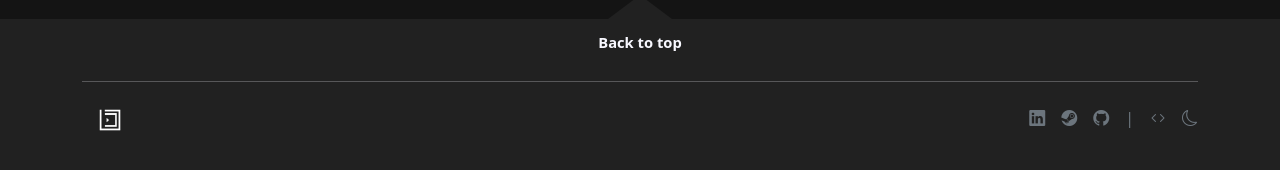
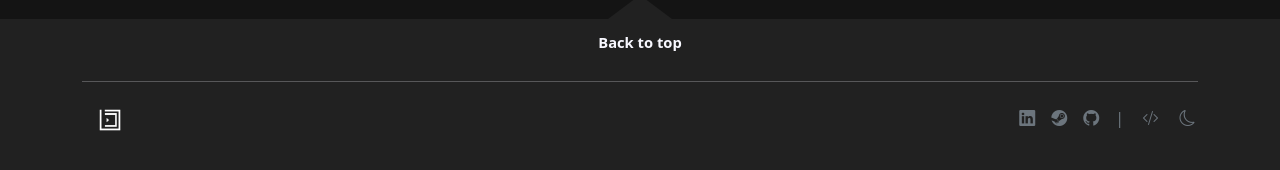
Before and after one commit to davemcdowell/portfolio, a Jekyll site: the page built from index.html, in a window 1280 px wide and 1400 px high, scrolled down 1083 px. Shown: the part 1222-1392 px from the top of the window. Built offline with Jekyll 4.4.1, drawn with Linux system fonts in a browser that asks for light colours; nearby versions of some CDN libraries.

Commit message:
footer edits

```diff
--- a/_includes/footer.html
+++ b/_includes/footer.html
@@ -11,7 +11,7 @@
             <li class="ms-3"><a href="{{ site.steam_url }}" data-bs-trigger="hover" data-bs-toggle="tooltip" data-bs-placement="top" title="Steam" target="_blank" rel="noopener"><i class="bi bi-steam"></i></a></li>
             <li class="ms-3"><a href="{{ site.github_url }}" data-bs-trigger="hover" data-bs-toggle="tooltip" data-bs-placement="top" title="GitHub" target="_blank" rel="noopener"><i class="bi bi-github"></i></a></li>
             <li class="ms-3 text-muted user-select-none">|</li>
-            <li class="ms-3"><button class="btn-icon"><i class="bi bi-code"></i></button></li>
+            <li class="ms-3"><button class="btn-icon"><i class="bi bi-code-slash"></i></button></li>
             <li class="ms-3"><button id="toggle-darkmode" class="btn-icon"><i class="bi bi-moon"></i></button></li>
         </ul>
     </footer>
--- a/assets/moxxi.css
+++ b/assets/moxxi.css
@@ -135,16 +135,23 @@ hr {
 }
 
 .btn-icon {
+  display: inline-block;
   color: var(--lighter-type-color);
   background-color: transparent;
   border: none;
   outline: none;
   padding: 0;
   margin: 0;
+  width: 21px;
+  height: 16px;
   transition: color 0.35s ease-in-out;
   font-size: 1rem;
   font-weight: 400;
   line-height: 1.5;
+}
+
+.btn-icon:hover {
+  color: var(--default-type-color);
 }
 
 .block-label {
```
